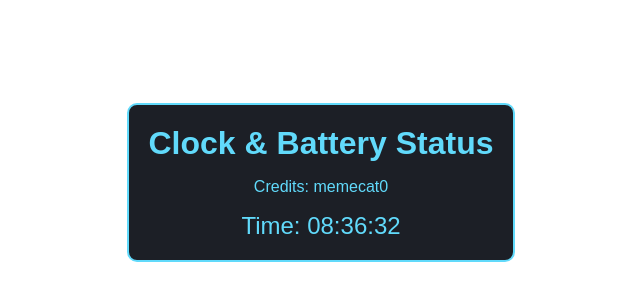
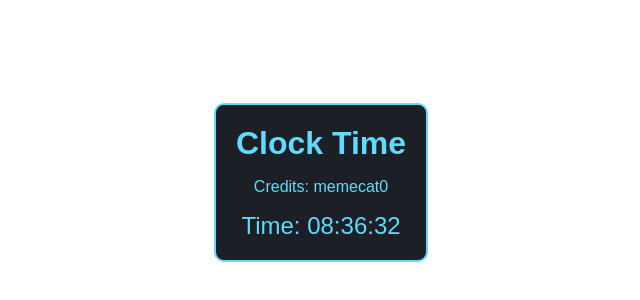
Before and after one commit to memecat0/test-bruh, a plain HTML site: page index.html in a window 1280 px wide. Shown: the part 218-518 px from the top of the page, without its empty margins (319-959 px from the left). Drawn offline with Linux system fonts and the light colour scheme.

Commit message:
Update index.html

```diff
--- a/index.html
+++ b/index.html
@@ -34,7 +34,7 @@
 </head>
 <body>
     <div class="container">
-        <h1>Clock & Battery Status</h1>
+        <h1>Clock Time</h1>
         <p>Credits: memecat0</p>
         <div class="time">Time: Loading...</div>
     </div>
```
